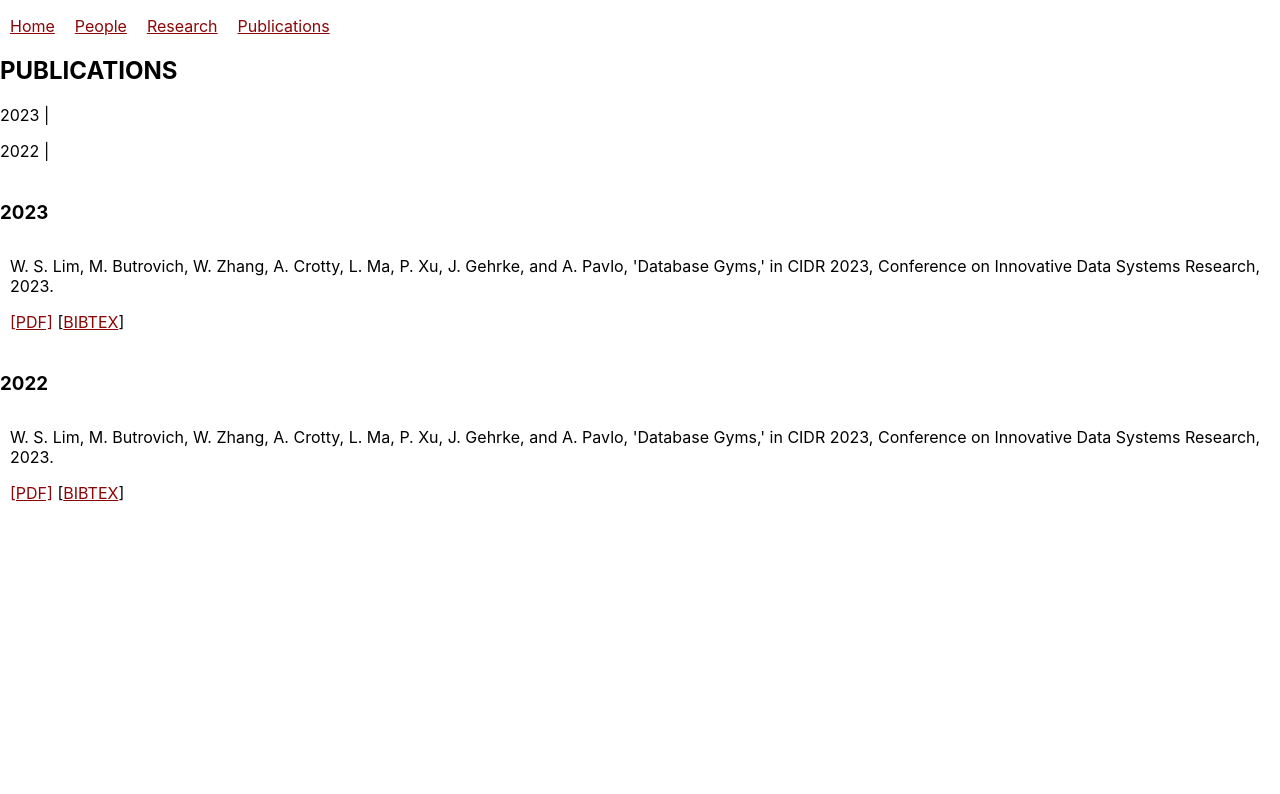
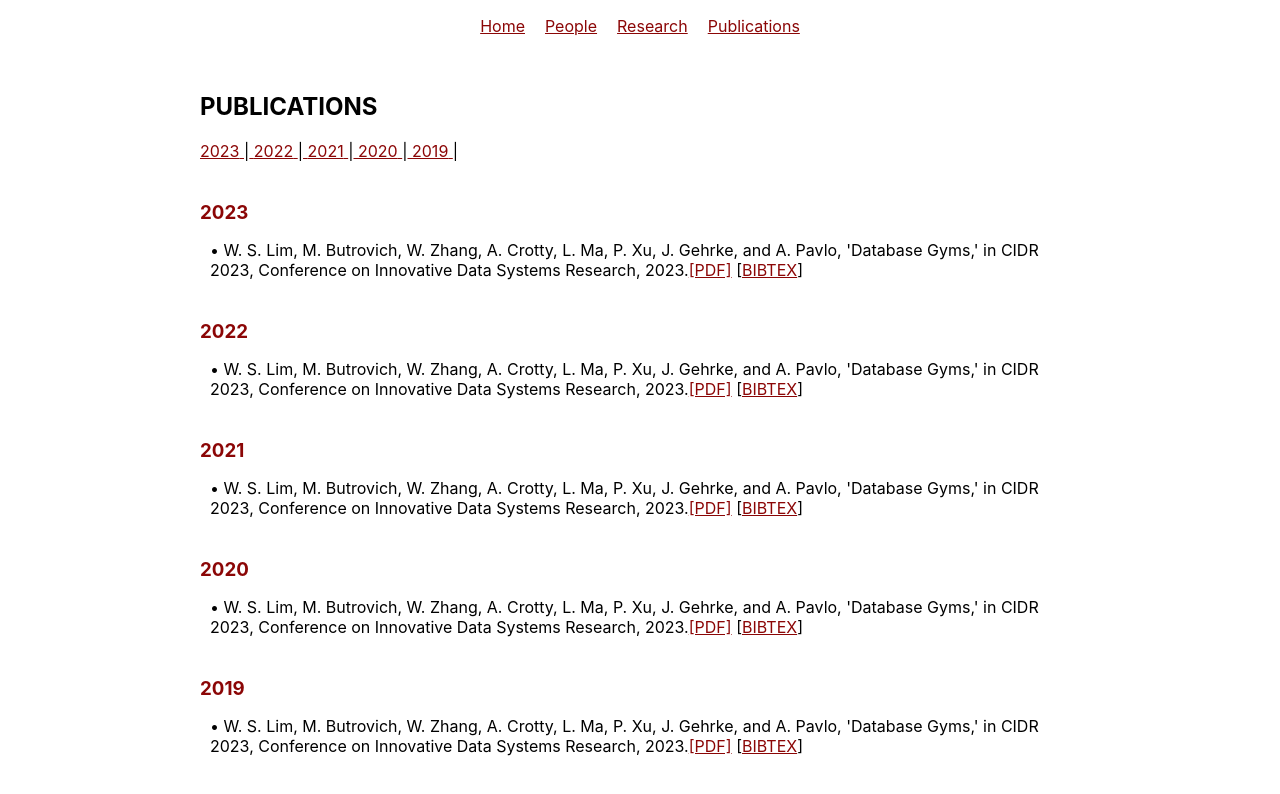
Before and after one commit to sahanahmad/DADL, a React (Create React App) app: page /publications in a window 1280 px wide. Shown: the top 794 px of the page. Built offline with nearby package versions, Linux system fonts and the light colour scheme.

Commit message:
Updated Publications Page
Added subsections for publications page

```diff
--- /dev/null
+++ b/src/pages/PublicationsPage.css
@@ -0,0 +1,31 @@
+.PublicationsPage {
+    text-align: center;
+  }
+
+.pageContent {
+  text-align: left;
+  padding-top: 20px;
+  padding-right: 200px;
+  padding-bottom: 20px;
+  padding-left: 200px;
+}
+
+.yearsSection {
+  padding-right: 800px;
+}
+
+.bibTexDropdown {
+  background-color: rgb(199, 199, 199);
+}
+
+.column {
+    float: left;
+    width: 50%;
+  }
+
+  /* Clear floats after the columns */
+  .row:after {
+    content: "";
+    display: table;
+    clear: both;
+  }
--- a/src/pages/PublicationsPage.js
+++ b/src/pages/PublicationsPage.js
@@ -1,4 +1,7 @@
 import React, { useState } from "react";
+import './PublicationsPage.css'
+
+{/* Publications list the bottom of the page  */}
 
 const PublicationList = ({ publications }) => {
   const years = Array.from(new Set(publication?.map((pub) => pub.year))).sort(
@@ -8,10 +11,11 @@ const PublicationList = ({ publications }) => {
 
   const handleBibTexClick = (bibTex) => {
     setSelectedBibTex(bibTex);
+
   };
 
   return (
-    <div>
+    <div className = "PublicationsPage">
       {/* Temporary Navbar untill CSS added  */}
       <header>
         <ul>
@@ -22,21 +26,23 @@ const PublicationList = ({ publications }) => {
         </ul>
       </header>
 
+
+    <div class = "pageContent">
       <h2>PUBLICATIONS</h2>
       {years.map((year) => (
-        <p>{year} |</p>
+        <span><a href = "#{year}"> {year} </a>|</span>
 
       ))}
 
       {years.map((year) => (
         <div key={year}>
-          <h3>{year}</h3>
+          <h3><a id = {year}>{year}</a></h3>
           <ul>
             {publication
               .filter((pub) => pub.year === year)
               .map((pub) => (
                 <li key={pub.id}>
-                  <p>{pub.citation}</p>
+                  <span>• {pub.citation}</span>
                   <a href={pub.pdfUrl}>[PDF]</a>{" "}
                   <span>
                     [<a href="#" onClick={() => handleBibTexClick(pub.bibtex)}>
@@ -46,21 +52,44 @@ const PublicationList = ({ publications }) => {
                   </span>
                 </li>
               ))}
+              {selectedBibTex && (
+                <div className="bibTexDropdown">
+                  <button onClick={() => setSelectedBibTex(null)}>Close</button>
+                  <pre>{selectedBibTex}</pre>
+                </div>
+              )}
           </ul>
         </div>
       ))}
+
+      {/*
       {selectedBibTex && (
         <div className="bibTexDropdown">
           <button onClick={() => setSelectedBibTex(null)}>Close</button>
           <pre>{selectedBibTex}</pre>
         </div>
       )}
+
+      */}
+      </div>
     </div>
   );
 };
 
 export default PublicationList;
 
+{/* publication is the list where the publication references can be stored with all of the relevant information
+
+    id: indicates which refrence is being refered to in the list
+    year: year of the publication
+    title: title of the publictaion
+    citation: formatted citation of the publication
+    pdfUrl: Url that should lead to a pdf of the publication
+    bibtext: formatted BIBTEXT for publication
+
+    Right now the list is filled with placeholders that can be replaced
+
+*/}
 const publication = [
   {
     id: 1,
@@ -71,14 +100,45 @@ const publication = [
     bibtex:
       "@inproceedings{lim2023database,\n  title={Database Gyms},\n  author={Lim, W. S. and Butrovich, M. and Zhang, W. and Crotty, A. and Ma, L. and Xu, P. and Gehrke, J. and Pavlo, A.},\n  booktitle={CIDR 2023, Conference on Innovative Data Systems Research},\n  year={2023}\n}",
   },
+
   {
-    id: 1,
+    id: 2,
     year: 2022,
     title: "Database Gyms",
     citation: "W. S. Lim, M. Butrovich, W. Zhang, A. Crotty, L. Ma, P. Xu, J. Gehrke, and A. Pavlo, 'Database Gyms,' in CIDR 2023, Conference on Innovative Data Systems Research, 2023." ,
     pdfUrl: "https://example.com/database-gyms.pdf",
     bibtex:
-      "@inproceedings{lim2023database,\n  title={Database Gyms},\n  author={Lim, W. S. and Butrovich, M. and Zhang, W. and Crotty, A. and Ma, L. and Xu, P. and Gehrke, J. and Pavlo, A.},\n  booktitle={CIDR 2023, Conference on Innovative Data Systems Research},\n  year={2023}\n}",
+      "@inproceedings{lim2023database,\n  title={Daabase Gyms},\n  author={Lim, W. S. and Butrovich, M. and Zhang, W. and Crotty, A. and Ma, L. and Xu, P. and Gehrke, J. and Pavlo, A.},\n  booktitle={CIDR 2023, Conference on Innovative Data Systems Research},\n  year={2023}\n}",
+  },
+
+  {
+    id: 3,
+    year: 2021,
+    title: "Database Gyms",
+    citation: "W. S. Lim, M. Butrovich, W. Zhang, A. Crotty, L. Ma, P. Xu, J. Gehrke, and A. Pavlo, 'Database Gyms,' in CIDR 2023, Conference on Innovative Data Systems Research, 2023." ,
+    pdfUrl: "https://example.com/database-gyms.pdf",
+    bibtex:
+      "@inproceedings{lim2023database,\n  title={Dabase Gyms},\n  author={Lim, W. S. and Butrovich, M. and Zhang, W. and Crotty, A. and Ma, L. and Xu, P. and Gehrke, J. and Pavlo, A.},\n  booktitle={CIDR 2023, Conference on Innovative Data Systems Research},\n  year={2023}\n}",
+  },
+
+  {
+    id: 4,
+    year: 2020,
+    title: "Database Gyms",
+    citation: "W. S. Lim, M. Butrovich, W. Zhang, A. Crotty, L. Ma, P. Xu, J. Gehrke, and A. Pavlo, 'Database Gyms,' in CIDR 2023, Conference on Innovative Data Systems Research, 2023." ,
+    pdfUrl: "https://example.com/database-gyms.pdf",
+    bibtex:
+      "@inproceedings{lim2023database,\n  title={Databse Gyms},\n  author={Lim, W. S. and Butrovich, M. and Zhang, W. and Crotty, A. and Ma, L. and Xu, P. and Gehrke, J. and Pavlo, A.},\n  booktitle={CIDR 2023, Conference on Innovative Data Systems Research},\n  year={2023}\n}",
+  },
+
+  {
+    id: 5,
+    year: 2019,
+    title: "Database Gyms",
+    citation: "W. S. Lim, M. Butrovich, W. Zhang, A. Crotty, L. Ma, P. Xu, J. Gehrke, and A. Pavlo, 'Database Gyms,' in CIDR 2023, Conference on Innovative Data Systems Research, 2023." ,
+    pdfUrl: "https://example.com/database-gyms.pdf",
+    bibtex:
+      "@inproceedings{lim2023database,\n  title={atabase Gyms},\n  author={Lim, W. S. and Butrovich, M. and Zhang, W. and Crotty, A. and Ma, L. and Xu, P. and Gehrke, J. and Pavlo, A.},\n  booktitle={CIDR 2023, Conference on Innovative Data Systems Research},\n  year={2023}\n}",
   },
   // ... more publication objects ...
 ];
```
Also changed, not shown: 1 other file (tests, documents, lock files or other folders).
